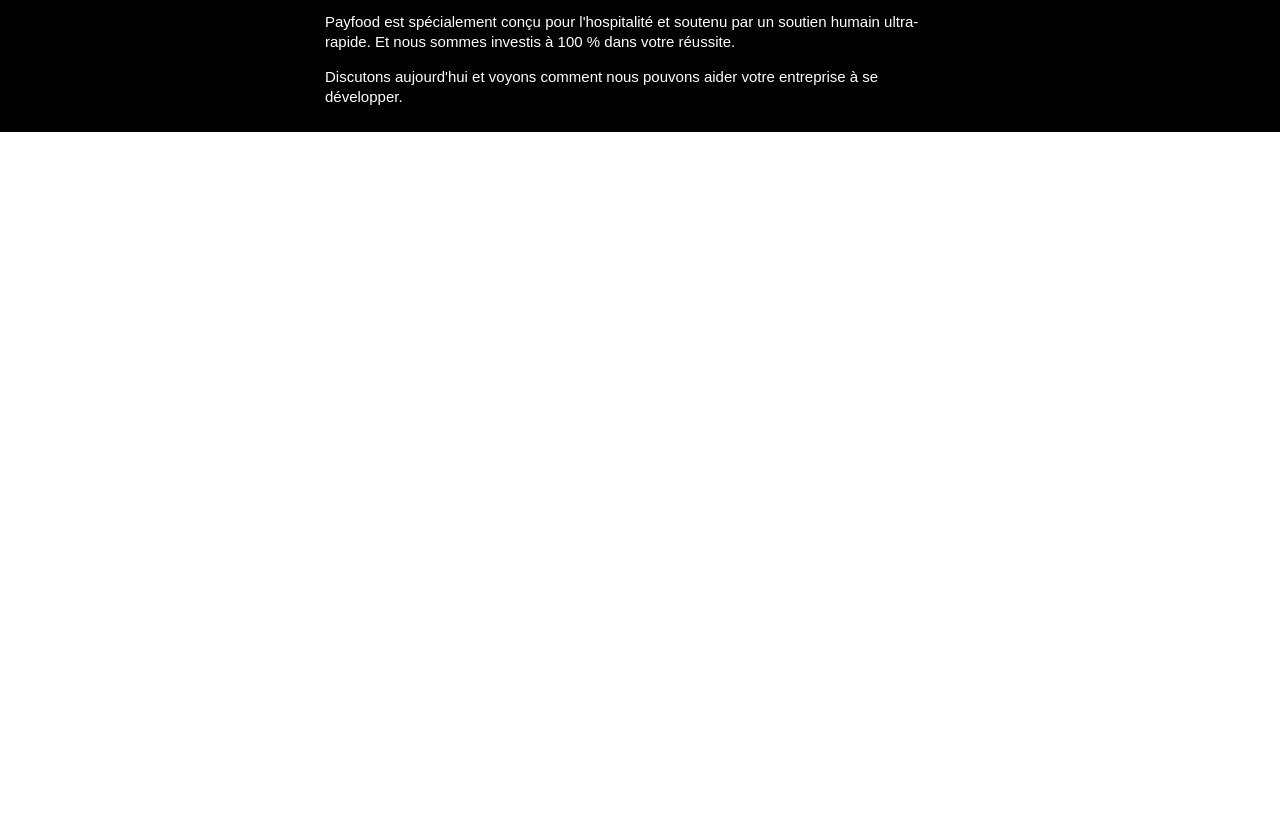
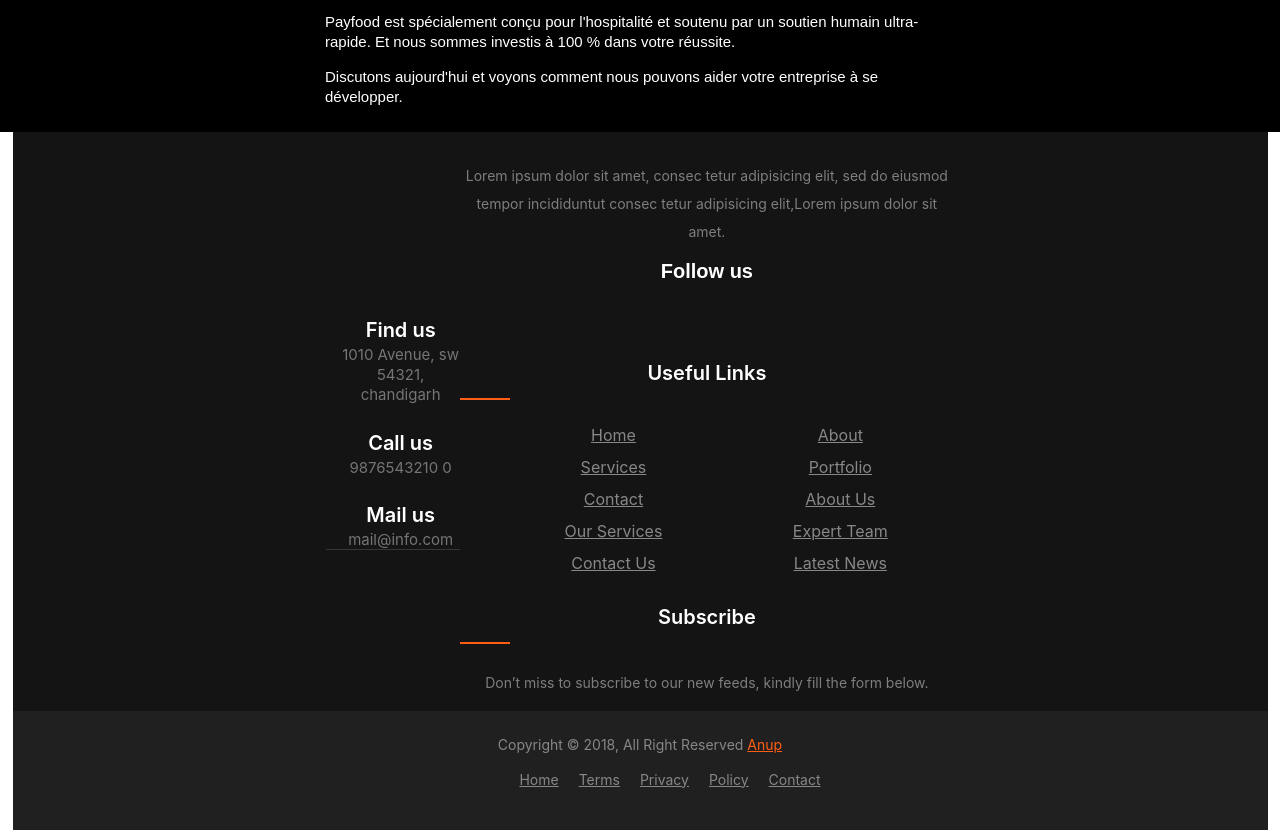
Before and after one commit to Armelsteve1/PAYFOOD, a React (Create React App) app in the folder payfood/: page / in a window 1280 px wide. Shown: the part 6940-7770 px from the top of the page. Before the commit the page ends 7072 px from the top, so only its background shows below. Built offline with nearby package versions, Linux system fonts and the light colour scheme.

Commit message:
footer to be adjusted

```diff
--- a/payfood/src/Component/HomePage/homePage.js
+++ b/payfood/src/Component/HomePage/homePage.js
@@ -255,6 +255,119 @@ function LandingPage() {
           </div>
         </section>
       </main >
+      <footer class="footer-section">
+        <div class="container">
+          <div class="footer-cta pt-5 pb-5">
+            <div class="row">
+              <div class="col-xl-4 col-md-4 mb-30">
+                <div class="single-cta">
+                  <i class="fas fa-map-marker-alt"></i>
+                  <div class="cta-text">
+                    <h4>Find us</h4>
+                    <span>1010 Avenue, sw 54321, chandigarh</span>
+                  </div>
+                </div>
+              </div>
+              <div class="col-xl-4 col-md-4 mb-30">
+                <div class="single-cta">
+                  <i class="fas fa-phone"></i>
+                  <div class="cta-text">
+                    <h4>Call us</h4>
+                    <span>9876543210 0</span>
+                  </div>
+                </div>
+              </div>
+              <div class="col-xl-4 col-md-4 mb-30">
+                <div class="single-cta">
+                  <i class="far fa-envelope-open"></i>
+                  <div class="cta-text">
+                    <h4>Mail us</h4>
+                    <span>mail@info.com</span>
+                  </div>
+                </div>
+              </div>
+            </div>
+          </div>
+          <div class="footer-content pt-5 pb-5">
+            <div class="row">
+              <div class="col-xl-4 col-lg-4 mb-50">
+                <div class="footer-widget">
+                  <div class="footer-logo">
+                    {/* <a href="index.html"><img src="https://i.ibb.co/QDy827D/ak-logo.png" class="img-fluid" alt="logo"></a> */}
+                  </div>
+                  <div class="footer-text">
+                    <p>Lorem ipsum dolor sit amet, consec tetur adipisicing elit, sed do eiusmod tempor incididuntut consec tetur adipisicing
+                      elit,Lorem ipsum dolor sit amet.</p>
+                  </div>
+                  <div class="footer-social-icon">
+                    <span>Follow us</span>
+                    <a href="#"><i class="fab fa-facebook-f facebook-bg"></i></a>
+                    <a href="#"><i class="fab fa-twitter twitter-bg"></i></a>
+                    <a href="#"><i class="fab fa-google-plus-g google-bg"></i></a>
+                  </div>
+                </div>
+              </div>
+              <div class="col-xl-4 col-lg-4 col-md-6 mb-30">
+                <div class="footer-widget">
+                  <div class="footer-widget-heading">
+                    <h3>Useful Links</h3>
+                  </div>
+                  <ul>
+                    <li><a href="#">Home</a></li>
+                    <li><a href="#">about</a></li>
+                    <li><a href="#">services</a></li>
+                    <li><a href="#">portfolio</a></li>
+                    <li><a href="#">Contact</a></li>
+                    <li><a href="#">About us</a></li>
+                    <li><a href="#">Our Services</a></li>
+                    <li><a href="#">Expert Team</a></li>
+                    <li><a href="#">Contact us</a></li>
+                    <li><a href="#">Latest News</a></li>
+                  </ul>
+                </div>
+              </div>
+              <div class="col-xl-4 col-lg-4 col-md-6 mb-50">
+                <div class="footer-widget">
+                  <div class="footer-widget-heading">
+                    <h3>Subscribe</h3>
+                  </div>
+                  <div class="footer-text mb-25">
+                    <p>Don’t miss to subscribe to our new feeds, kindly fill the form below.</p>
+                  </div>
+                  <div class="subscribe-form">
+                    <form action="#">
+                      {/* <input type="text" placeholder="Email Address"> */}
+                      <button><i class="fab fa-telegram-plane"></i></button>
+                    </form>
+                  </div>
+                </div>
+              </div>
+            </div>
+          </div>
+        </div>
+        <div class="copyright-area">
+          <div class="container">
+            <div class="row">
+              <div class="col-xl-6 col-lg-6 text-center text-lg-left">
+                <div class="copyright-text">
+                  <p>Copyright &copy; 2018, All Right Reserved <a href="https://codepen.io/anupkumar92/">Anup</a></p>
+                </div>
+              </div>
+              <div class="col-xl-6 col-lg-6 d-none d-lg-block text-right">
+                <div class="footer-menu">
+                  <ul>
+                    <li><a href="#">Home</a></li>
+                    <li><a href="#">Terms</a></li>
+                    <li><a href="#">Privacy</a></li>
+                    <li><a href="#">Policy</a></li>
+                    <li><a href="#">Contact</a></li>
+                  </ul>
+                </div>
+              </div>
+            </div>
+          </div>
+        </div>
+      </footer>
     </div >
   );
 }
--- a/payfood/src/Component/HomePage/homePageStyle.css
+++ b/payfood/src/Component/HomePage/homePageStyle.css
@@ -555,3 +555,196 @@ span.highlighted-text {
   padding: 15px 10px;
   margin: 8px;
 }
+
+/* ul {
+  margin: 0px;
+  padding: 0px;
+} */
+
+.footer-section {
+  background: #151414;
+  position: relative;
+}
+
+.footer-cta {
+  border-bottom: 1px solid #373636;
+}
+
+.single-cta i {
+  color: #ff5e14;
+  font-size: 30px;
+  float: left;
+  margin-top: 8px;
+}
+
+.cta-text {
+  padding-left: 15px;
+  display: inline-block;
+}
+
+.cta-text h4 {
+  color: #fff;
+  font-size: 20px;
+  font-weight: 600;
+  margin-bottom: 2px;
+}
+
+.cta-text span {
+  color: #757575;
+  font-size: 15px;
+}
+
+.footer-content {
+  position: relative;
+  z-index: 2;
+}
+
+.footer-pattern img {
+  position: absolute;
+  top: 0;
+  left: 0;
+  height: 330px;
+  background-size: cover;
+  background-position: 100% 100%;
+}
+
+.footer-logo {
+  margin-bottom: 30px;
+}
+
+.footer-logo img {
+  max-width: 200px;
+}
+
+.footer-text p {
+  margin-bottom: 14px;
+  font-size: 14px;
+  color: #7e7e7e;
+  line-height: 28px;
+}
+
+.footer-social-icon span {
+  color: #fff;
+  display: block;
+  font-size: 20px;
+  font-weight: 700;
+  font-family: 'Poppins', sans-serif;
+  margin-bottom: 20px;
+}
+
+.footer-social-icon a {
+  color: #fff;
+  font-size: 16px;
+  margin-right: 15px;
+}
+
+.footer-social-icon i {
+  height: 40px;
+  width: 40px;
+  text-align: center;
+  line-height: 38px;
+  border-radius: 50%;
+}
+
+.facebook-bg {
+  background: #3B5998;
+}
+
+.twitter-bg {
+  background: #55ACEE;
+}
+
+.google-bg {
+  background: #DD4B39;
+}
+
+.footer-widget-heading h3 {
+  color: #fff;
+  font-size: 20px;
+  font-weight: 600;
+  margin-bottom: 40px;
+  position: relative;
+}
+
+.footer-widget-heading h3::before {
+  content: "";
+  position: absolute;
+  left: 0;
+  bottom: -15px;
+  height: 2px;
+  width: 50px;
+  background: #ff5e14;
+}
+
+.footer-widget ul li {
+  display: inline-block;
+  /* float: left; */
+  width: 50%;
+  margin-bottom: 12px;
+}
+
+.footer-widget ul li a:hover {
+  color: #ff5e14;
+}
+
+.footer-widget ul li a {
+  color: #878787;
+  text-transform: capitalize;
+}
+
+.subscribe-form {
+  position: relative;
+  overflow: hidden;
+}
+
+.subscribe-form input {
+  width: 100%;
+  padding: 14px 28px;
+  background: #2E2E2E;
+  border: 1px solid #2E2E2E;
+  color: #fff;
+}
+
+.subscribe-form button {
+  position: absolute;
+  right: 0;
+  background: #ff5e14;
+  padding: 13px 20px;
+  border: 1px solid #ff5e14;
+  top: 0;
+}
+
+.subscribe-form button i {
+  color: #fff;
+  font-size: 22px;
+  transform: rotate(-6deg);
+}
+
+.copyright-area {
+  background: #202020;
+  padding: 25px 0;
+}
+
+.copyright-text p {
+  margin: 0;
+  font-size: 14px;
+  color: #878787;
+}
+
+.copyright-text p a {
+  color: #ff5e14;
+}
+
+.footer-menu li {
+  display: inline-block;
+  margin-left: 20px;
+}
+
+.footer-menu li:hover a {
+  color: #ff5e14;
+}
+
+.footer-menu li a {
+  font-size: 14px;
+  color: #878787;
+}
```
